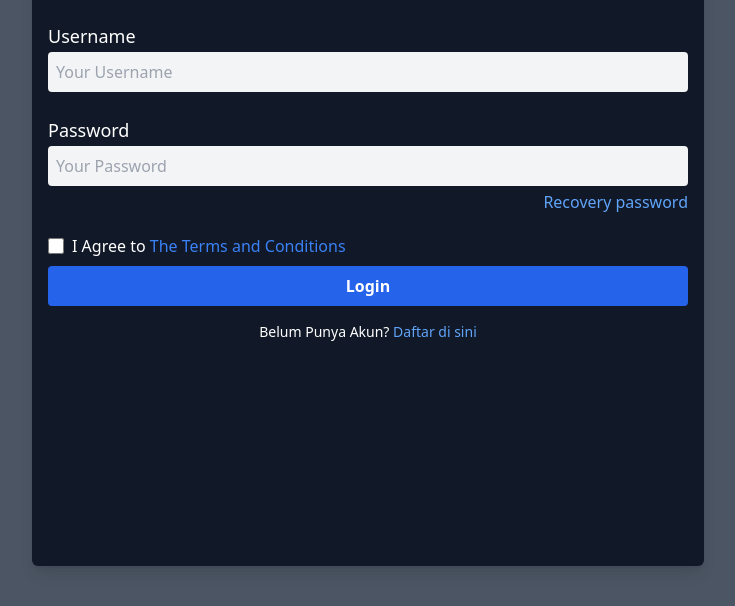
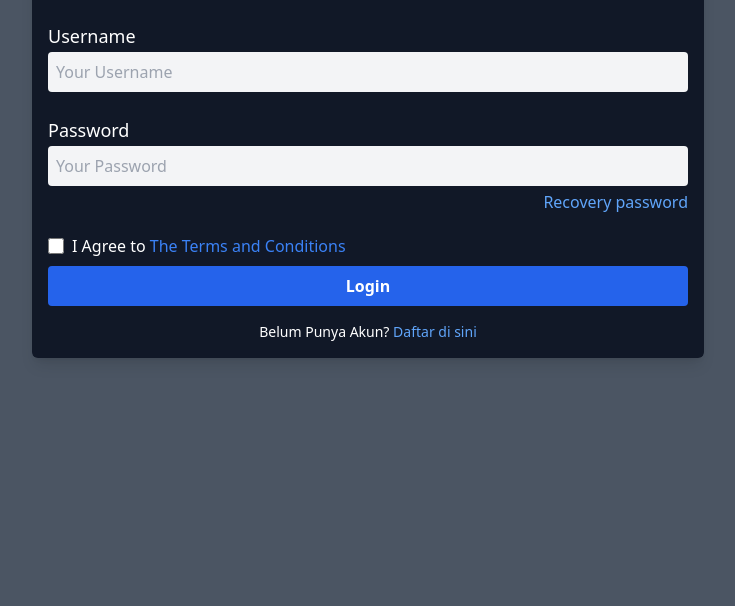
Before and after one commit to ShodiqImawan/Learn-Tailwindcss, a website: page public/index.html in a window 1280 px wide. Shown: the part 154-760 px from the top of the page, without its empty margins (272-1007 px from the left). Drawn offline with Linux system fonts and the light colour scheme.

Commit message:
Update 1.8.2

```diff
--- a/public/index.html
+++ b/public/index.html
@@ -7,7 +7,7 @@
     <title>qCreate Login</title>
   </head>
   <body class="min-h-screen bg-gray-600 bg-no-repeat">
-    <div class="w-full flex justify-center min-h-screen">
+    <div class="w-full flex justify-center my-auto">
       <div class="my-20 bg-gray-900 max-w-2xl w-full rounded-md text-white shadow-lg mx-8">
         <h2 class="text-center text-2xl md:text-4xl sm:text-3xl lg:text-5xl font-bold mb-8 mt-4">Login</h2>
         <form action="#" method="POST" class="mx-4">
```
